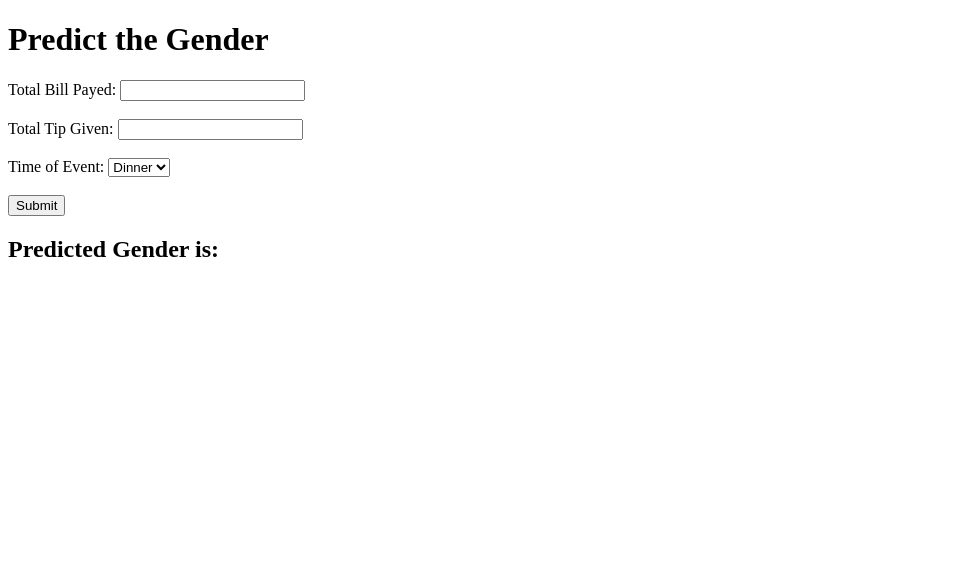
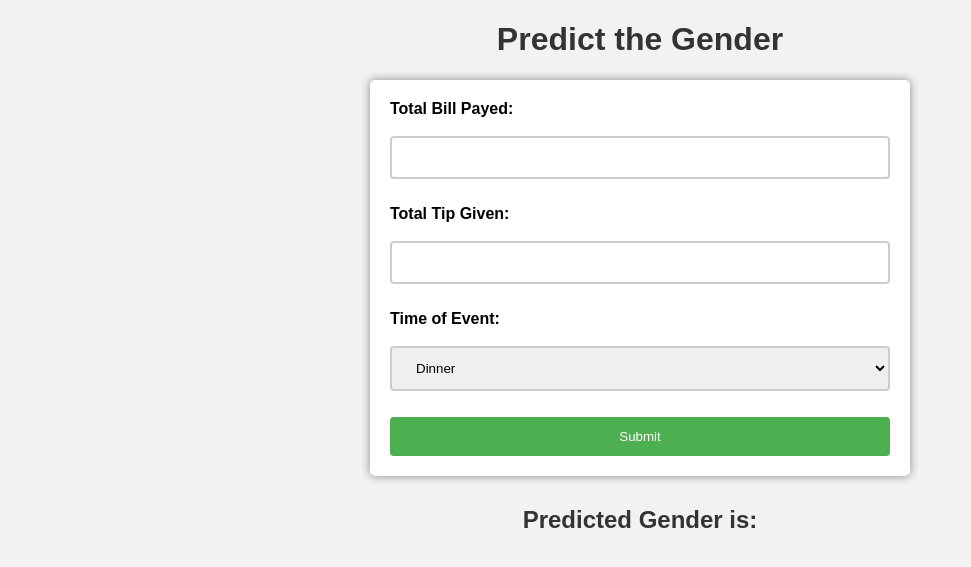
Before and after one commit to harshithvarmapothuri/tips-full-end, a Flask app: page / in a window 1280 px wide. Shown: the top 567 px of the page, without its empty margins (0-971 px from the left). Run offline with Flask 3, Linux system fonts and the light colour scheme; parts of the project's set-up code (start-up, migrations or seed data) failed here and were passed over.

Commit message:
Update index.html

```diff
--- a/templates/index.html
+++ b/templates/index.html
@@ -2,6 +2,95 @@
 <html>
   <head>
     <title>My Flask Web API</title>
+
+       <style>
+      /* Body */
+      body {
+        font-family: Arial, sans-serif;
+        background-color: #f2f2f2;
+      }
+
+      /* Heading */
+      h1 {
+        text-align: center;
+        color: #333;
+      }
+
+      /* Form */
+      form {
+        max-width: 500px;
+        margin: auto;
+        padding: 20px;
+        background-color: #fff;
+        border-radius: 5px;
+        box-shadow: 0px 0px 10px #888;
+      }
+
+      label {
+        display: block;
+        font-weight: bold;
+        margin-bottom: 10px;
+      }
+
+      input[type="text"],
+      select {
+        width: 100%;
+        padding: 12px 20px;
+        margin: 8px 0;
+        box-sizing: border-box;
+        border: 2px solid #ccc;
+        border-radius: 4px;
+      }
+
+      input[type="submit"] {
+        background-color: #4CAF50;
+        color: #fff;
+        padding: 12px 20px;
+        border: none;
+        border-radius: 4px;
+        cursor: pointer;
+        width: 100%;
+      }
+
+      input[type="submit"]:hover {
+        background-color: #45a049;
+      }
+
+      /* Result */
+      h2 {
+        margin-top: 30px;
+        color: #333;
+      }
+
+      p {
+        font-weight: bold;
+        font-size: 24px;
+        color: #4CAF50;
+      }
+
+      /* Heading */
+h1 {
+  text-align: center;
+  color: #333;
+}
+
+/* Result */
+h2 {
+  margin-top: 30px;
+  color: #333;
+  text-align: center;
+}
+
+p {
+  font-weight: bold;
+  font-size: 24px;
+  color: #4CAF50;
+  text-align: center;
+}
+
+
+    </style>
+
   </head>
   <body>
     <h1>Predict the Gender</h1>
```
